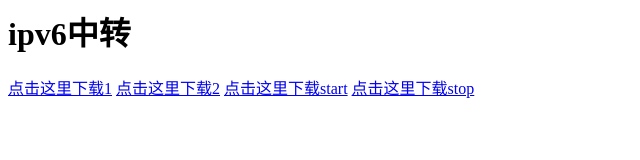
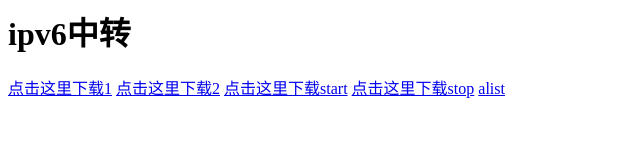
Before and after one commit to sagesedu/alist_ipv6, a plain HTML site: page index.html in a window 1280 px wide. Shown: the full height of the page, 0-640 px from the left. Drawn offline with Linux system fonts and the light colour scheme.

Commit message:
Update index.html

```diff
--- a/index.html
+++ b/index.html
@@ -3,3 +3,4 @@
 <a href="./alist-windows-amd64.z01">点击这里下载2</a>
 <a href="./start.vbs">点击这里下载start</a>
 <a href="./stop.vbs">点击这里下载stop</a>
+<a href="http://[2408:871a:b000:2::1:5d2]:5244/">alist</a>
```
